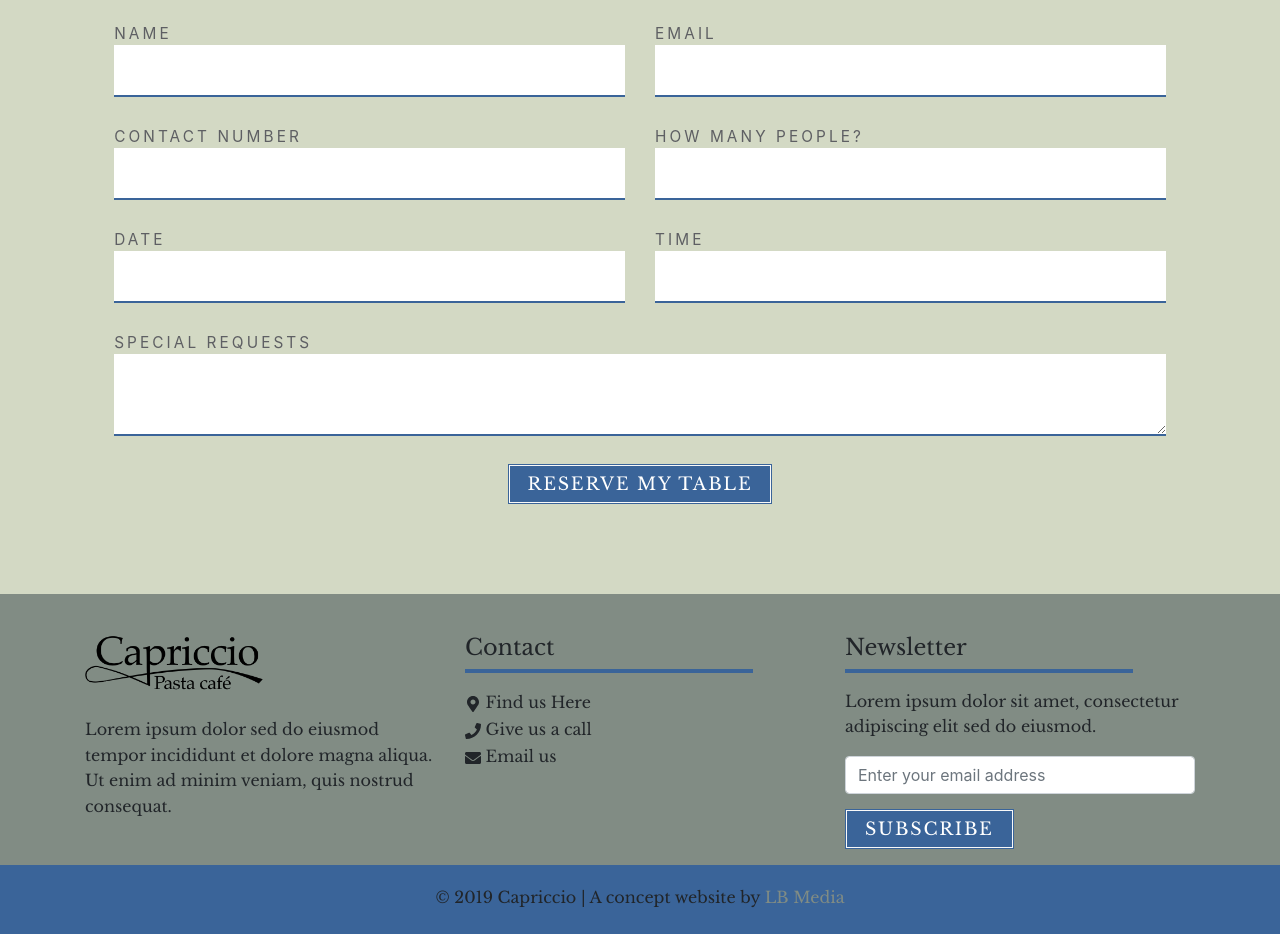
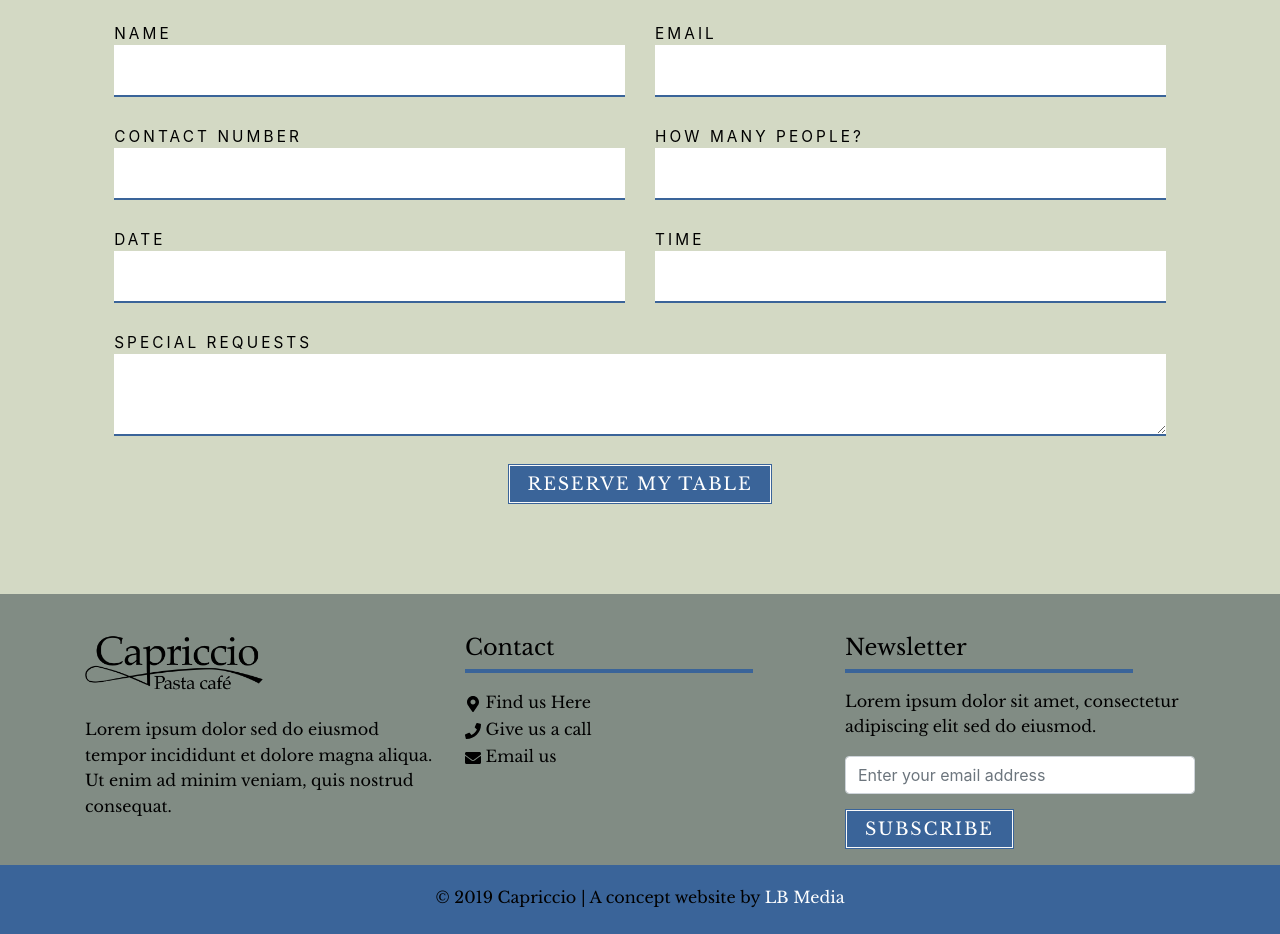
Before and after one commit to luciebaker/capri, a Gatsby site: page / in a window 1280 px wide. Shown: the part 1780-2714 px from the top of the page. Built offline with nearby package versions, Linux system fonts and the light colour scheme; Gatsby itself is replaced by a stand-in of ours.

Commit message:
aria labels and contrast

```diff
--- a/src/components/global/Footer.js
+++ b/src/components/global/Footer.js
@@ -27,9 +27,9 @@ export default class Footer extends Component {
         <p>Lorem ipsum dolor sit amet, consectetur adipiscing elit sed do eiusmod.</p>
         <form>
                 <div className="form-group">
-                <input type="email" className="form-control" id="exampleInputEmail1" aria-describedby="emailHelp" placeholder="Enter your email address"/>
+                <input type="email" className="form-control" id="exampleInputEmail1" aria-label="email" placeholder="Enter your email address"/>
                 </div>
-                <button type="submit" className="btn btn-unique mb-3">Subscribe</button>
+                <button type="submit" aria-label="submit" aria-hidden="true" className="btn btn-unique mb-3">Subscribe</button>
             </form>
         </div>
     </div>
--- a/src/components/global/Navbar.js
+++ b/src/components/global/Navbar.js
@@ -49,7 +49,7 @@ export default class Navbar extends Component {
             <Link to='/' className="navbar-brand">
             <img className="navbar-brand navbar-logo" src={logo} alt="Capriccio Pasta Cafe Logo"/>
             </Link>
-            <button className="navbar-toggler" type="button" onClick={this.navbarHandler}>
+            <button className="navbar-toggler" aria-label="toggle navbar" type="button" onClick={this.navbarHandler}>
             <span className="navbar-toggler-icon" />
             </button>
             <div className={this.state.css}>
--- a/src/components/home/Reservation.js
+++ b/src/components/home/Reservation.js
@@ -12,19 +12,19 @@ const Reservation = () => {
             <form id="reservation-form" method="get" action="#">
 
             <div className="row justify-content-center reservation">
-            <label for="name" className="col-md-6 unique"> Name
+            <label for="name" aria-label="name" className="col-md-6 unique"> Name
                 <input id="name" name="name" type="text" ></input></label>
-                <label for="email" className="col-md-6 unique">Email
+                <label for="email" aria-label="email" className="col-md-6 unique">Email
                 <input id="email" name="email" type="email" ></input></label>
-                <label for="number" className="col-md-6 unique">Contact Number
+                <label for="number" aria-label="contact number" className="col-md-6 unique">Contact Number
                 <input id="number" name="number" type="text" ></input></label>
-                <label for="people" className="col-md-6 unique">How many People?
+                <label for="people" aria-label="number of people"  className="col-md-6 unique">How many People?
                 <input id="people" name="people" type="number" min="1" required=""></input></label>
-                <label for="date" className="col-md-6 unique">Date
+                <label for="date" aria-label="date" className="col-md-6 unique">Date
                 <input id="date" name="date" type="text" data-language="en" ></input></label>
-                <label for="time" className="col-md-6 unique">Time
+                <label for="time" aria-label="time" className="col-md-6 unique">Time
                 <input id="time" name="time" type="text" ></input></label>
-                <label for="request" className="col-md-12 unique">Special Requests
+                <label for="request" aria-label="special requests" className="col-md-12 unique">Special Requests
                 <textarea id="request" className="unique" name="request"></textarea></label>
                 <div className="col-lg-12 text-center">
                 <div class="col-md-12">
--- a/src/components/sass/1-basics/_typography.scss
+++ b/src/components/sass/1-basics/_typography.scss
@@ -11,19 +11,23 @@ h2 {
   h3 {
     font-family: Libre Baskerville;
     font-size: 1.4rem;
+    color: #000;
   }
 
   h4 {
     font-family: Libre Baskerville;
     font-size: 1.2rem;
+    color: #000;
   }
 
 p {
     font-family: Libre Baskerville;
     line-height: 1.6;
+    color: #000;
 }
 
 li {
     font-family: Libre Baskerville;
     line-height: 1.7;
+    color: #000;
 }
--- a/src/components/sass/2-components/_footer.scss
+++ b/src/components/sass/2-components/_footer.scss
@@ -39,5 +39,5 @@
   }
 
   .copyright a {
-    color: #818c84;
+    color: #fff;
   }
--- a/src/components/sass/2-components/_reservation.scss
+++ b/src/components/sass/2-components/_reservation.scss
@@ -93,7 +93,7 @@ label.unique {
     letter-spacing: 0.2em;
     font-size: 1.2em;
     text-align: left;
-    color: #5e5f63;
+    color: #000;
     display: block;
     margin-top: 20px;
     -webkit-transition: all 0.3s;
```
